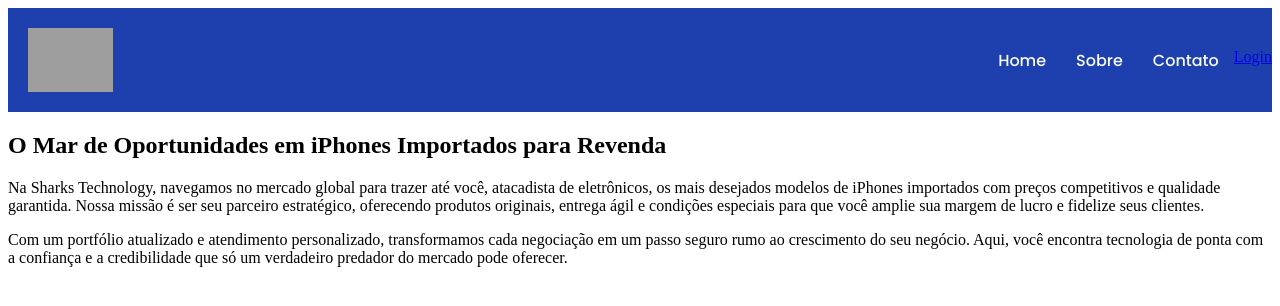
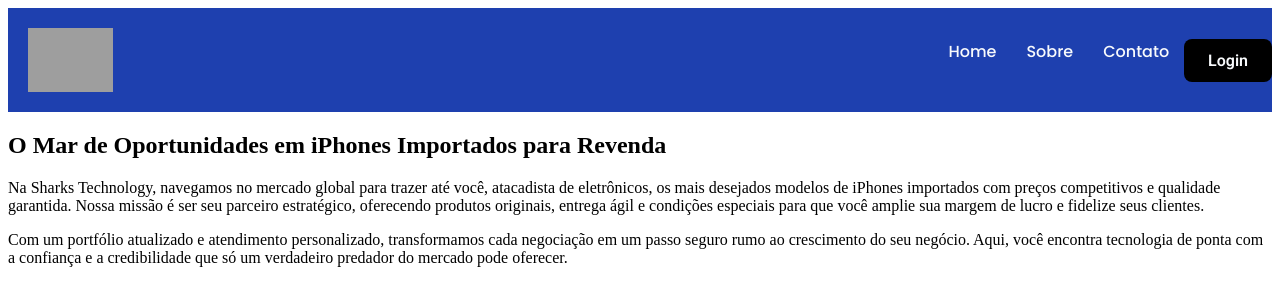
Before and after one commit to NatanMauricio1995/Celular, a Next.js app in the folder sharks/: page / in a window 1280 px wide. Shown: the top 306 px of the page. Built offline with nearby package versions, Linux system fonts and the light colour scheme; grey boxes are pictures that could not be loaded.

Commit message:
BOTÃO PRETO INSERIDO

```diff
--- a/sharks/src/app/components/layout/Header_Deslogado/Header_Deslogado.tsx
+++ b/sharks/src/app/components/layout/Header_Deslogado/Header_Deslogado.tsx
@@ -1,5 +1,7 @@
+import Link from "next/link";
+
 import "./Header_Deslogado.css";
-
+import Botao_Preto from "../../ui/Botao_Preto/Botao_Preto";
 export default function Header_Deslogado()
 {
     return (
@@ -21,7 +23,10 @@
                         <a className="Link" href="/contato">Contato</a>
                     </li>
                     <li>
-                        <a href="/Login">Login</a>
+                        <Botao_Preto
+                            link="./Login"
+                            texto="Login"
+                        />
                     </li>
                 </ul>
             </nav>
--- /dev/null
+++ b/sharks/src/app/components/ui/Botao_Preto/Botao_Preto.css
@@ -0,0 +1,36 @@
+@import url('https://fonts.googleapis.com/css2?family=Inter:ital,opsz,wght@0,14..32,100..900;1,14..32,100..900&family=Poppins:ital,wght@0,100;0,200;0,300;0,400;0,500;0,600;0,700;0,800;0,900;1,100;1,200;1,300;1,400;1,500;1,600;1,700;1,800;1,900&family=Roboto:ital,wght@0,100..900;1,100..900&display=swap');
+
+:root
+{
+    --Cor_AzulPrincipal: #2563eb; /*Logo, CTAs principais, links importantes*/
+    --Cor_AzulEscuro: #1e40af; /*Headers, navegação, textos importantes*/
+    --Cor_AzulHover: #3b82f6; /*Estados hover, highlights*/
+    --Cor_VerdeSucesso: #10b981; /*Botões de ação, confirmações, disponibilidade*/
+    --Cor_CinzaEscuro: #0f172a; /*Títulos principais, textos importantes*/
+    --Cor_CinzaMedio: #475569; /*Textos secundários, descrições*/
+    --Cor_CinzaClaro:#f8fafc; /*Fundos de seções, cards*/
+    --Cor_VermelhoAlerta: #ef4444; /*Erros, alertas, indisponibilidade*/
+
+    --Fonte_Texto: 'Inter', sans-serif; /*Fonte principal do site*/
+    --Fonte_Titulos: 'Poppins', sans-serif; /*Fonte para títulos e cabeçalhos*/
+    --Fonte_Botao: 'Roboto', sans-serif; /*Fonte alternativa para destaques*/
+}
+
+.Botao_Preto
+{
+    display: inline-block;
+    padding: 12px 24px;
+    background-color: black;
+    color: var(--Cor_CinzaClaro);
+    text-decoration: none;
+    font-family: var(--Fonte_Botao);
+    font-weight: 600;
+    border-radius: 8px;
+    transition: background-color 0.5s, color 0.5s;
+}
+
+.Botao_Preto:hover
+{
+    background-color: var(--Cor_CinzaMedio);
+    color: white;
+}
--- /dev/null
+++ b/sharks/src/app/components/ui/Botao_Preto/Botao_Preto.tsx
@@ -0,0 +1,10 @@
+import "./Botao_Preto.css";
+
+export default function Botao_Preto( { link, texto }: { link: string, texto: string } )
+{
+    return (
+        <a className="Botao_Preto" href={link} >
+            {texto}
+        </a>
+    );
+}
```
